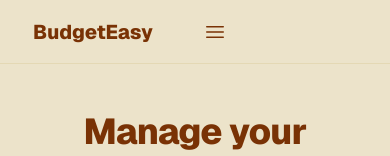
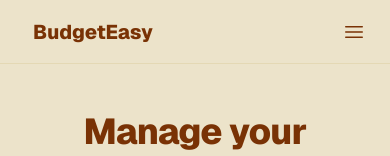
Before and after one commit to Umerrijaz/budgeteasyv1, a Next.js app: page / in a window 390 px wide. Shown: the top 156 px of the page. Built offline with nearby package versions, Linux system fonts and the light colour scheme.

Commit message:
the get started button on the burger menu was pushing to the bottom, the issue has been fixed

```diff
--- a/components/MobileMenu.tsx
+++ b/components/MobileMenu.tsx
@@ -17,7 +17,7 @@ export default function MobileMenu({ links, cta }: MobileMenuProps) {
 
   return (
     // Only visible on small screens — hidden on large screens
-    <div className="flex lg:hidden drawer drawer-end z-50">
+    <div className="lg:hidden drawer drawer-end z-50 w-auto ml-auto">
 
       {/* Hidden checkbox to toggle the drawer */}
       <input
@@ -84,8 +84,7 @@ export default function MobileMenu({ links, cta }: MobileMenuProps) {
             ))}
           </ul>
 
-          {/* Divider + CTA button at the bottom */}
-          <div className="divider mx-4 my-0 mt-auto" />
+          {/* CTA button at the bottom */}
           <div className="p-4">{cta}</div>
 
         </div>
```
